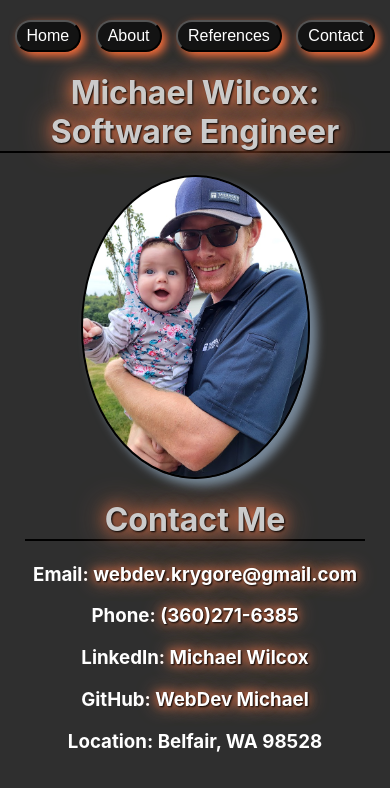
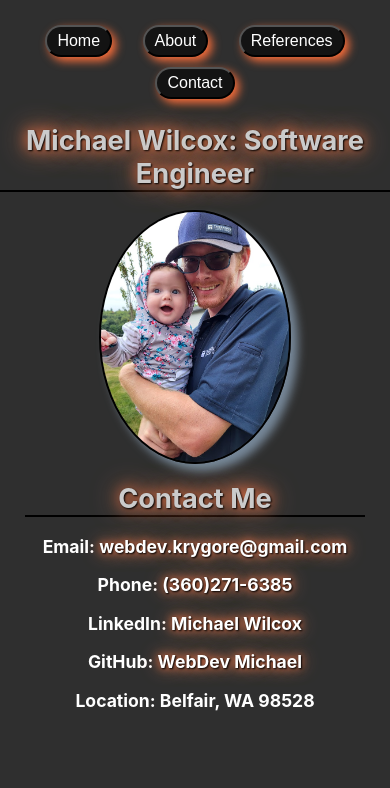
Before and after one commit to Krygore/Personal-Site, a React (Create React App) app in the folder React-site/personal-site/: page /contact in a window 390 px wide. Shown: the top 788 px of the page. Built offline with nearby package versions, Linux system fonts and the light colour scheme.

Commit message:
modified CSS for responsivness

```diff
--- a/React-site/personal-site/src/App.css
+++ b/React-site/personal-site/src/App.css
@@ -9,14 +9,15 @@ a {
 }
 
 h1 {
+    font-size: 1.7rem;
     color: rgb(203, 203, 203);
     border-bottom: 2px solid black ;
     text-shadow: 1px 1px 2px black, 0 0 1em rgb(252, 144, 104), 0 0 0.5em rgb(255, 111, 58);
 }
 
 .image {
-    max-width: 300px;
-    max-height: 300px;
+    max-width: 250px;
+    max-height: 250px;
     border: 2px solid black;
     border-radius: 50%;
     box-shadow: 7px 7px 10px lightslategray;
@@ -24,8 +25,9 @@ h1 {
 
 .navbar {
     display: flex;
+    flex-wrap: wrap;
     justify-content: space-evenly;
-    margin-top: 20px;
+    margin: 20px;
 }
 
 .nav-link {
@@ -35,6 +37,7 @@ h1 {
     border-radius: 20px;
     padding: 5px 10px;
     font-size: 1rem;
+    margin: 5px;
 }
 
 .nav-link:hover {
@@ -57,7 +60,7 @@ h1 {
 }
 
 .project-button {
-    font-size: 2rem;
+    font-size: 1.5rem;
     background: rgb(19, 19, 19);
     color: white;
     box-shadow: 4px 4px 15px rgb(255, 111, 58);
@@ -91,3 +94,7 @@ h1 {
 .contact-link:hover {
     text-shadow: 2px 2px 3px black, 0 0 1.5em rgb(252, 144, 104), 0 0 1em rgb(255, 111, 58);
 }
+
+.contact-section h3 {
+    font-size: 1.1rem;
+}
```
